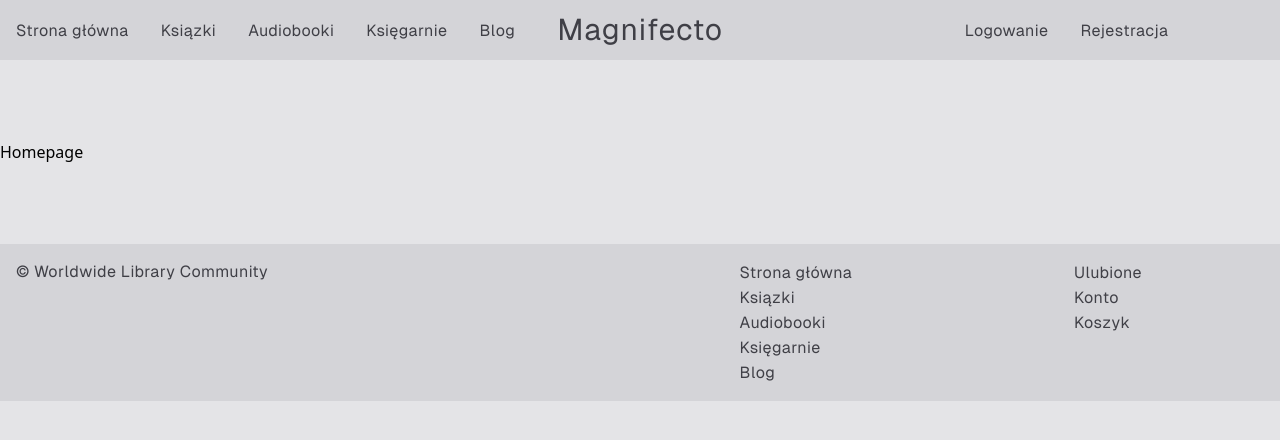
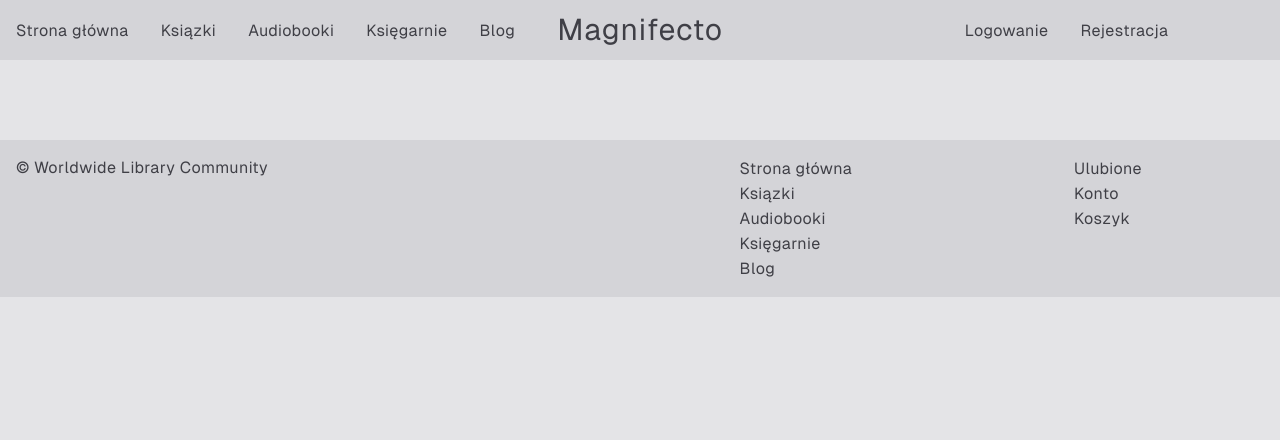
Before and after one commit to kamil-klawi/worldwide-library-community, a React (Vite) app in the folder library-community-ui/: page / in a window 1280 px wide. Shown: the top 440 px of the page. Built offline with nearby package versions, Linux system fonts and the light colour scheme.

Commit message:
chore: add other files

```diff
--- /dev/null
+++ b/library-community-ui/src/pages/Auth/activate_account.tsx
@@ -0,0 +1,9 @@
+function ActivateAccount() {
+    return (
+        <div>
+            <div>activate_account</div>
+        </div>
+    );
+}
+
+export default ActivateAccount;
--- /dev/null
+++ b/library-community-ui/src/pages/Auth/register.tsx
@@ -0,0 +1,9 @@
+function Register() {
+    return (
+        <div>
+            <div>register</div>
+        </div>
+    );
+}
+
+export default Register;
--- a/library-community-ui/src/pages/Homepage/index.tsx
+++ b/library-community-ui/src/pages/Homepage/index.tsx
@@ -1,7 +1,8 @@
 function Homepage() {
+    const token = localStorage.getItem('token');
     return (
         <div>
-            <div>Homepage</div>
+            <div>{token}</div>
         </div>
     );
 }
```
